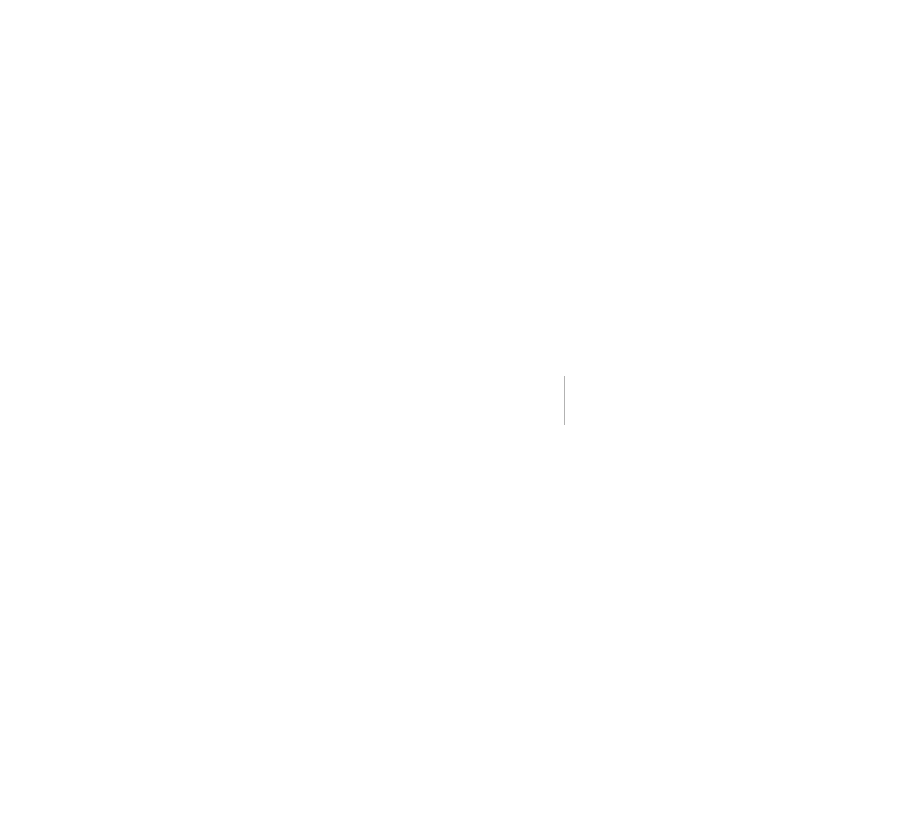
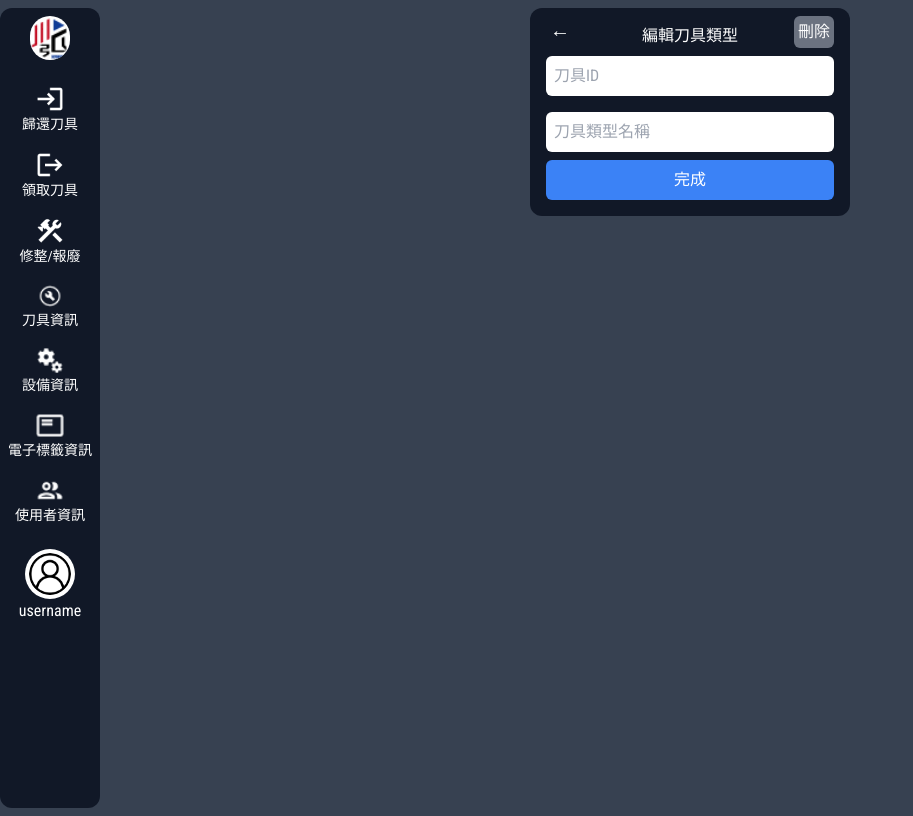
Before and after one commit to DOJO004/toolManageApp, a Next.js app: page /tool-manager/tool-status/tool-type/1/edit in a window 1280 px wide. Before the commit this address had no page. Shown: the whole page, without its empty margins (0-913 px from the left). Built offline with nearby package versions, Linux system fonts and the light colour scheme; no server answers.

Commit message:
create edit and disable tool type funtction

```diff
--- a/src/app/tool-manager/layout.tsx
+++ b/src/app/tool-manager/layout.tsx
@@ -2,11 +2,11 @@ import Navbar from "../ui/navbar/navbar";
 
 const Layout = ({ children }: { children: React.ReactNode }) => {
   return (
-    <div className="md:flex">
-      <div className="m-2">
+    <div className=" md:flex">
+      <div className="max-w-xl m-2 mx-auto md:mx-0">
         <Navbar />
       </div>
-      <div className="m-2 md:w-full">{children}</div>
+      <div className="max-w-xl m-2 mx-auto md:mx-auto">{children}</div>
     </div>
   );
 };
--- /dev/null
+++ b/src/app/tool-manager/tool-status/tool-type/[id]/edit/page.tsx
@@ -0,0 +1,76 @@
+"use client";
+import ToolTypeEdit from "@/app/ui/toolStatus/toolType/edit";
+import {
+  apiGetToolTypeInFoList,
+  apiModifyToolTypeInfo,
+  confirmDisable,
+  disabledToolTypeInfo,
+} from "@/scripts/api";
+import { useRouter } from "next/navigation";
+import { useState, FormEvent, useEffect } from "react";
+
+export default function Page({ params }: { params: { id: string } }) {
+  const [toolTypeID, setToolTypeID] = useState("");
+  const [toolTypeName, setToolTypeName] = useState("");
+  const [notice, setNotice] = useState(false);
+  const [isError, setIsError] = useState(false);
+  const router = useRouter();
+
+  const fetchEditToolType = async (e: FormEvent) => {
+    e.preventDefault();
+    const res = await apiModifyToolTypeInfo(toolTypeID, toolTypeName);
+    setNotice(true);
+    if (res?.data?.Values?.ReqInt === 0) {
+      cleanInput();
+      router.push("/tool-manager/tool-status/tool-type");
+    } else {
+      setIsError(true);
+    }
+    console.log(res);
+  };
+
+  const fetchGetToolTypeList = async () => {
+    const res = await apiGetToolTypeInFoList();
+    console.log(res);
+
+    if (res?.data?.Values?.ReqInt === 0) {
+      const id = params.id;
+      setToolTypeID(res.data.Values.ToolTypeList[id].ToolTypeID);
+      setToolTypeName(res.data.Values.ToolTypeList[id].Name);
+    } else {
+      console.log("get tool type list false.");
+    }
+  };
+
+  const fetchDisableToolType = async () => {
+    const confirm = confirmDisable();
+    if (confirm) {
+      const res = await disabledToolTypeInfo(toolTypeID);
+      if (res?.data?.Values?.ReqInt === 0) {
+        router.push("/tool-manager/tool-status/tool-type");
+      } else {
+        console.log("disable tool type false.");
+      }
+    }
+  };
+
+  const cleanInput = () => {
+    setToolTypeID("");
+    setToolTypeName("");
+  };
+
+  useEffect(() => {
+    fetchGetToolTypeList();
+  }, []);
+  return (
+    <ToolTypeEdit
+      toolTypeID={toolTypeID}
+      toolTypeName={toolTypeName}
+      setToolTypeName={setToolTypeName}
+      fetchEditToolType={fetchEditToolType}
+      notice={notice}
+      isError={isError}
+      fetchDisableToolType={fetchDisableToolType}
+    />
+  );
+}
--- a/src/app/tool-manager/tool-status/tool-type/edit/page.tsx
+++ /dev/null
@@ -1,8 +0,0 @@
-"use client";
-import ToolTypeEdit from "@/app/ui/toolStatus/toolType/edit";
-import { useState } from "react";
-
-export default function Page() {
-  const [toolTypeID, setToolTypeID] = useState("");
-  return <ToolTypeEdit />;
-}
--- a/src/app/tool-manager/tool-status/tool-type/index/page.tsx
+++ b/src/app/tool-manager/tool-status/tool-type/page.tsx
@@ -14,6 +14,8 @@ export default function Page() {
     }
   };
 
+  const getEditItem = () => {};
+
   useEffect(() => {
     fetchGetToolTypeList();
   }, []);
--- a/src/app/ui/toolStatus/toolType/edit.tsx
+++ b/src/app/ui/toolStatus/toolType/edit.tsx
@@ -1,35 +1,41 @@
+import Notice from "@/app/ui/notice";
+import React, { FormEvent } from "react";
+import { useRouter } from "next/navigation";
+
 interface ToolTypeEditProps {
   toolTypeID: string;
-  setToolTypeID: React.Dispatch<React.SetStateAction<string>>;
   toolTypeName: string;
   setToolTypeName: React.Dispatch<React.SetStateAction<string>>;
   fetchEditToolType: (e: FormEvent) => void;
   notice: boolean;
   isError: boolean;
+  fetchDisableToolType: () => void;
 }
 
 const ToolTypeEdit = ({
   toolTypeID,
-  setToolTypeID,
   toolTypeName,
   setToolTypeName,
   fetchEditToolType,
   notice,
   isError,
+  fetchDisableToolType,
 }: ToolTypeEditProps) => {
+  const router = useRouter();
   return (
+    <div className="relative">
       <form
         className="flex flex-col justify-center w-full p-4 bg-gray-900 rounded-xl"
         onSubmit={(e) => fetchEditToolType(e)}
       >
-      <p className="text-center">新增刀具類型</p>
+        <p className="text-center">編輯刀具類型</p>
         {notice && <Notice isError={isError} />}
         <input
           type="text"
           className="block pl-2 my-2 text-black rounded-md min-h-10 min-w-72"
           placeholder="刀具ID"
           value={toolTypeID}
-        onChange={(e) => setToolTypeID(e.target.value)}
+          readOnly
         />
         <input
           type="text"
@@ -38,8 +44,21 @@ const ToolTypeEdit = ({
           value={toolTypeName}
           onChange={(e) => setToolTypeName(e.target.value)}
         />
-      <button className="p-2 bg-blue-500 rounded-md min-w-72 ">新增</button>
+        <button className="p-2 bg-blue-500 rounded-md ">完成</button>
       </form>
+      <button
+        className="absolute p-1 bg-gray-500 rounded-md top-2 right-4"
+        onClick={() => fetchDisableToolType()}
+      >
+        刪除
+      </button>
+      <button
+        className="absolute text-xl font-bold top-2 left-5"
+        onClick={() => router.back()}
+      >
+        ←
+      </button>
+    </div>
   );
 };
 
--- a/src/app/ui/toolStatus/toolType/index.tsx
+++ b/src/app/ui/toolStatus/toolType/index.tsx
@@ -11,28 +11,32 @@ interface ToolTypeIndexProps {
 
 const ToolTypeIndex = ({ toolTypeList }: ToolTypeIndexProps) => {
   return (
-    <div className="relative w-full max-w-xl p-2 text-center bg-gray-900 rounded-xl">
+    <div className="relative w-full p-2 text-center bg-gray-900 rounded-xl">
       <p className="text-xl ">刀具類型</p>
       <div className="grid grid-cols-3 gap-2">
-        <div>刀具類型ID</div>
-        <div>刀具類型名稱</div>
+        <div>ID</div>
+        <div>名稱</div>
         <div>編輯</div>
       </div>
       <div className="grid grid-cols-3 gap-2">
         {toolTypeList.map((item, index) => (
           <>
-            <div>{item.Name}</div>
-            <div>{item.ToolTypeID}</div>
-            <div>編輯</div>
+            <div className="truncate ">{item.ToolTypeID}</div>
+            <div className="truncate ">{item.Name}</div>
+            <div>
+              <Link href={`/tool-manager/tool-status/tool-type/${index}/edit`}>
+                編輯
+              </Link>
+            </div>
           </>
         ))}
       </div>
-      <div className="absolute top-2 right-5">
+      <div className="absolute top-3 right-2">
         <Link
           href="/tool-manager/tool-status/tool-type/new"
           className="p-1 text-sm bg-indigo-500 rounded-md"
         >
-          新增刀具類型
+          新增
         </Link>
       </div>
     </div>
--- a/src/scripts/api.js
+++ b/src/scripts/api.js
@@ -392,7 +392,18 @@ export const restorageToolStockInfo = async (body)=>{
 }
 
 // disabledToolTypeInfo
-export const disabledToolTypeInfo = async (body)=>{
+export const disabledToolTypeInfo = async (id)=>{
+    const body={
+        "UserToken": getUserToken(),
+        "LoginTime": getLoginTime(),
+        "NeedPermissions": [
+          "Tag2Tool_R",
+          "Tag2Tool_W"
+        ],
+        "DisabledToolTypeIDs": [
+          id
+        ]
+      }
     try{
         const res = await apiInstance.post("tool_info/DisabledToolTypeInfo",body)
         return res
@@ -503,7 +514,7 @@ export const apiModifyProductLineInfo = async (body)=>{
 }
 
 // disabledProductLineInfo
-export const apiDisabledProductLineInfo = async (body) =>{
+export const disabledProductLineInfo = async (body) =>{
     try{
         const res = await apiInstance.post("machine_info/DisabledProductLineInfo",body)
         return res
@@ -515,7 +526,7 @@ export const apiDisabledProductLineInfo = async (body) =>{
 }
 
 // disableMachineTypeInfo
-export const apiDisableMachineTypeInfo = async (id) =>{
+export const disableMachineTypeInfo = async (id) =>{
     const body = {
         "UserToken": getUserToken(),
         "LoginTime": getLoginTime(),
@@ -737,3 +748,9 @@ export const apiGetElabelSpecInfoList = async()=>{
     return error
     }
 }
+
+
+export const confirmDisable=()=>{
+    const res = window.confirm("確定刪除嗎?")
+    return res
+}
```
Also changed, not shown: src/app/ui/notice.tsx (+12 -4 lines). Lines whose indentation alone changed are shown as unchanged.
